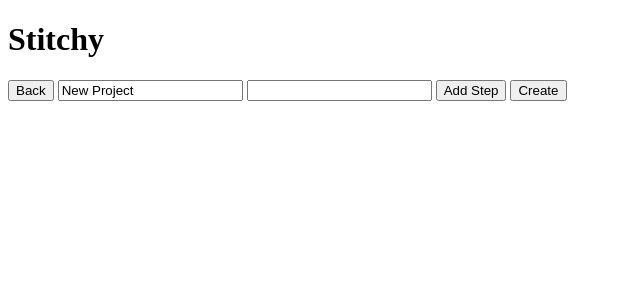
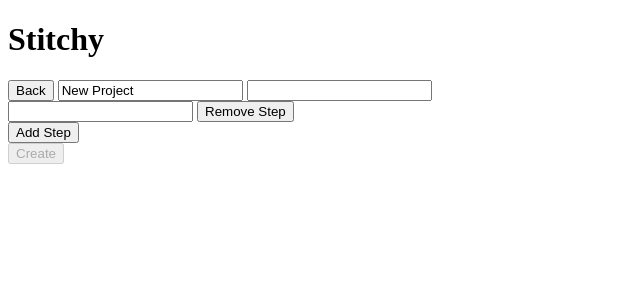
Before and after one commit to mtimoustafa/stitchy, a Svelte app: page / in a window 1280 px wide. Both pictures are taken after a click on the button "+ New Project". Shown: the top 300 px of the page, without its empty margins (0-640 px from the left). Built offline with nearby package versions, Linux system fonts and the light colour scheme.

Commit message:
Better validation + remove steps + add links

```diff
--- a/src/app/components/ProjectForm.svelte
+++ b/src/app/components/ProjectForm.svelte
@@ -8,26 +8,45 @@
 
   <input
     bind:value={project.name}
+    on:input={() => { isDirty = true }}
+    class="block"
+  />
+
+  <input
+    bind:value={project.link}
+    on:input={() => { isDirty = true }}
     class="block"
   />
 
   {#each project.steps as newStep}
+    <div>
       <input
         bind:value={newStep.description}
-      class="block"
+        on:input={() => { isDirty = true }}
       />
-  {/each}
 
       <button
         class="px-6 py-3 bg-sky-800 text-sky-50 rounded-lg"
-    on:click={() => { addStep(); project = project; }}
+        on:click={() => { removeStep(newStep.id) }}
+      >
+        Remove Step
+      </button>
+    </div>
+  {/each}
+
+  <div>
+    <button
+      class="px-6 py-3 bg-sky-800 text-sky-50 rounded-lg"
+      on:click={() => { addStep() }}
     >
       Add Step
     </button>
+  </div>
 
   <button
-    class="px-6 py-3 bg-sky-800 text-sky-50 rounded-lg"
+    class="px-6 py-3 bg-sky-800 disabled:bg-slate-700 text-sky-50 rounded-lg"
     on:click={submitProject}
+    disabled={!isDirty || !isValidInput()}
   >
     {mode === 'new' ? 'Create' : 'Update'}
   </button>
@@ -41,28 +60,40 @@
   export let mode
 
   const dispatch = createEventDispatcher()
+  let isDirty = false
+  let project
 
-  let project
   if (mode === 'new') {
     project = {
       id: uuid(),
       name: 'New Project',
       link: '',
-      steps: [],
-      rowCount: 0,
+      steps: [newStep()],
       currentStep: 0,
     }
-    addStep()
   } else {
     project = $currentProject
   }
-  console.log(project)
+
+  function newStep() {
+    return {
+      id: uuid(),
+        description: '',
+    }
+  }
 
   function addStep() {
-    project.steps = [...project.steps, {
-      id: uuid(),
-      description: '',
-    }]
+    project.steps = [...project.steps, newStep()]
+    isDirty = true
+  }
+
+  function removeStep(stepId) {
+    if (project.steps.length === 1) {
+      project.steps[0].description = ''
+    } else {
+      project.steps = project.steps.filter(p => p.id !== stepId)
+    }
+    isDirty = true
   }
 
   function submitProject() {
@@ -71,11 +102,14 @@
       if (mode === 'new') {
         $projects = [...$projects, project]
       } else {
+        if (window.confirm(`Updating ${project.name} will reset your step tracking. Update still?`)) {
+          project.currentStep = 0
           $projects.forEach(p => {
             if (p.id === project.id) {
               p = project
             }
           })
+        }
       }
 
       localStorage.setItem('projects', JSON.stringify($projects))
@@ -88,8 +122,7 @@
     }
   }
 
-  function isValidInput() {
-    console.log(project.name.length > 0, project.steps.every(s => s.description.length > 0))
+  $: isValidInput = function() {
     return project.name.length > 0
       && project.steps.every(s => s.description.length > 0)
   }
```
Also changed, not shown: 5 other files (tests, documents, lock files or other folders). Lines whose indentation alone changed are shown as unchanged.
